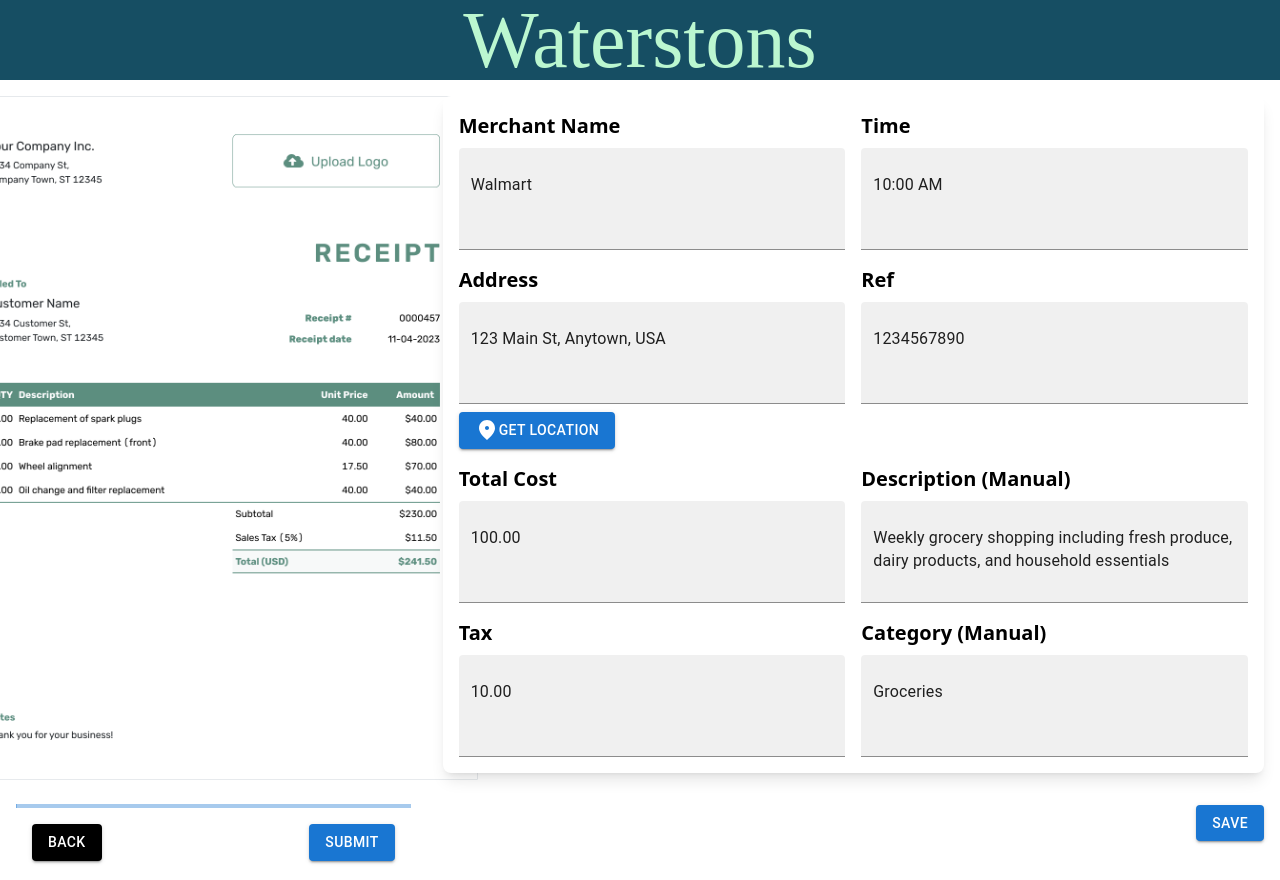
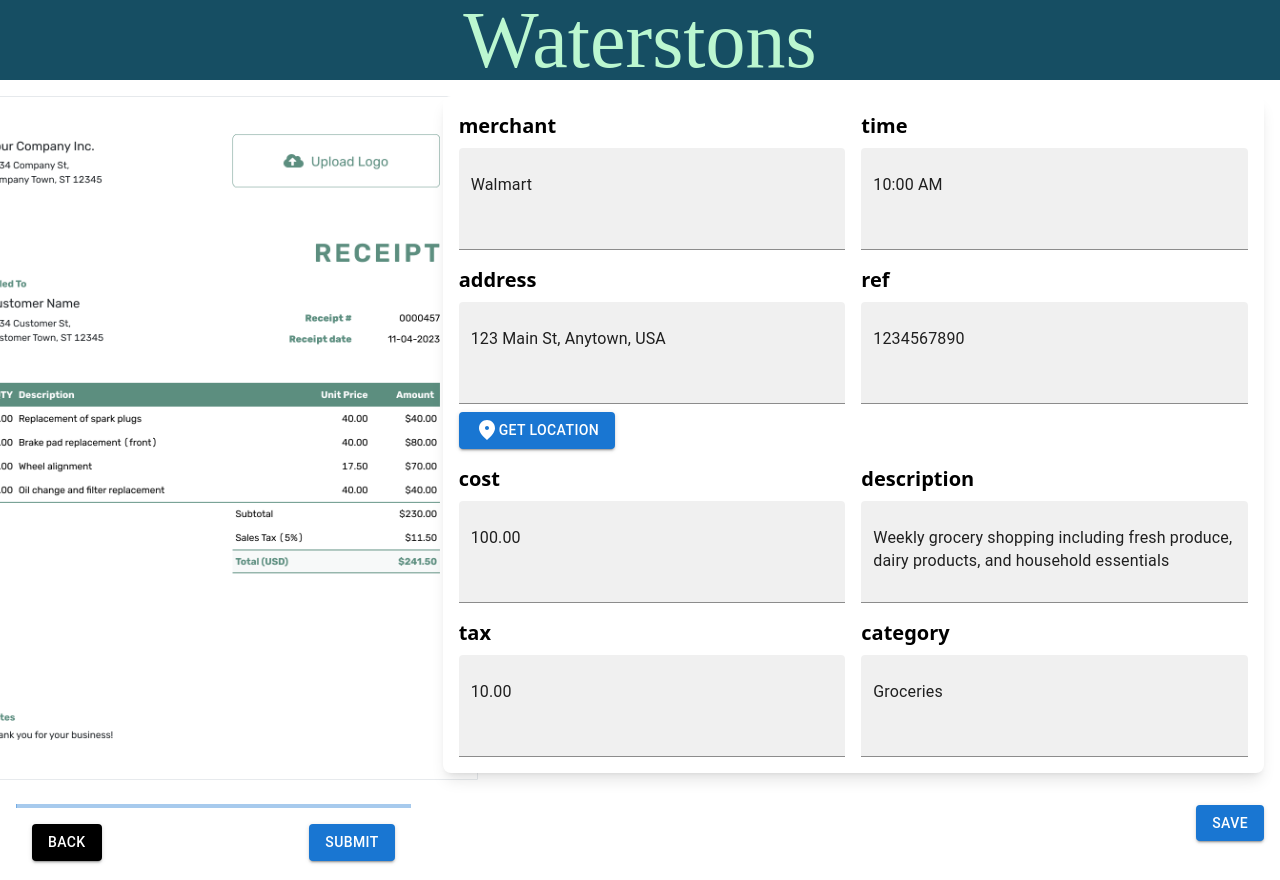
Before and after one commit to COMP2281/software-engineering-group24-25-22, a React (Vite) app in the folder frontend/: page /dashboard/1 in a window 1280 px wide. Built offline with nearby package versions, Linux system fonts and the light colour scheme.

Commit message:
finished the submit button

```diff
--- a/frontend/src/component/buttons/save_button.tsx
+++ b/frontend/src/component/buttons/save_button.tsx
@@ -20,7 +20,7 @@ export function SaveButton({ itemID, fieldValues }: SaveButtonProps) {
             Object.entries(fieldValues).forEach(([displayName, value]) => {
                 const propertyName = displayToProperty[displayName];
                 if (propertyName in updatedItem) {
-                    (updatedItem as any)[propertyName] = value;
+                    (updatedItem as unknown as { [key: string]: string })[propertyName] = value;
                 }
             });
             pendingItems[itemIndex] = updatedItem;
--- a/frontend/src/component/buttons/submit_button.tsx
+++ b/frontend/src/component/buttons/submit_button.tsx
@@ -1,11 +1,30 @@
 import React from 'react'
 import Button from '@mui/material/Button';
+import { useParams, useNavigate } from 'react-router-dom'
+import { displayToProperty } from '../../utils/fieldMapping';
 
+export function SubmitButton() {
+    const { id } = useParams<{ id: string }>();
+    const navigate = useNavigate();
+    const fields = Object.values(displayToProperty);
+    const numericId = parseInt(id || '0');
 
-const handleSubmit = () => {
-    console.log("Submit button clicked");
-}
-export function SubmitButton() {
+    const handleSubmit = () => {
+        const fieldValues: { [key: string]: string } = {};
+
+        for (let i = 0; i < fields.length; i++) {
+            const fieldId = `text-field-${numericId}-${fields[i]}`;
+            const textField = document.getElementById(fieldId) as HTMLInputElement;
+            console.log(textField);
+            if (textField) {
+                fieldValues[fields[i]] = textField.value;
+            }
+        }
+
+        console.log('Field Values:', fieldValues);
+        // navigate('/overview');
+    };
+
     return (
         <div>
             <Button
--- a/frontend/src/component/fields/field_table.tsx
+++ b/frontend/src/component/fields/field_table.tsx
@@ -9,11 +9,12 @@ import { PendingItem } from '../../types/receipt';
 
 export function FieldTable() {
     const { id } = useParams<{ id: string }>();
-    const fields = Object.keys(displayToProperty);
+    const fields = Object.values(displayToProperty);
     const numericId = parseInt(id || '0');
 
     const foundItem = pendingItems.find(item => item.id === numericId) as PendingItem | undefined;
     const itemValues: Partial<PendingItem> = foundItem || {};
+    console.log(itemValues);
 
     const [currentFieldValues, setCurrentFieldValues] = useState<{ [key: string]: string }>({});
 
@@ -26,10 +27,10 @@ export function FieldTable() {
                         <InputTextField
                             itemID={numericId}
                             field={field}
-                            initialValue={String(itemValues[displayToProperty[field]] || '')}
+                            initialValue={String(itemValues[field] || '')}
                             setFieldValues={setCurrentFieldValues}
                         />
-                        {field === 'Address' && <LocationButton />}
+                        {field === 'address' && <LocationButton />}
                     </div>
                 ))}
             </div>
--- a/frontend/src/component/fields/text_field.tsx
+++ b/frontend/src/component/fields/text_field.tsx
@@ -1,6 +1,5 @@
 import React, { useState, useEffect } from 'react';
 import TextField from '@mui/material/TextField';
-import { pendingItems } from '../../data/receipts';
 
 interface InputTextFieldProps {
     itemID: number;
--- a/frontend/src/utils/fieldMapping.ts
+++ b/frontend/src/utils/fieldMapping.ts
@@ -1,6 +1,5 @@
 import { PendingItem } from '../types/receipt';
 
-// Maps display names to PendingItem property names
 export const displayToProperty: { [key: string]: keyof PendingItem } = {
     'Merchant Name': 'merchant',
     'Time': 'time',
```
